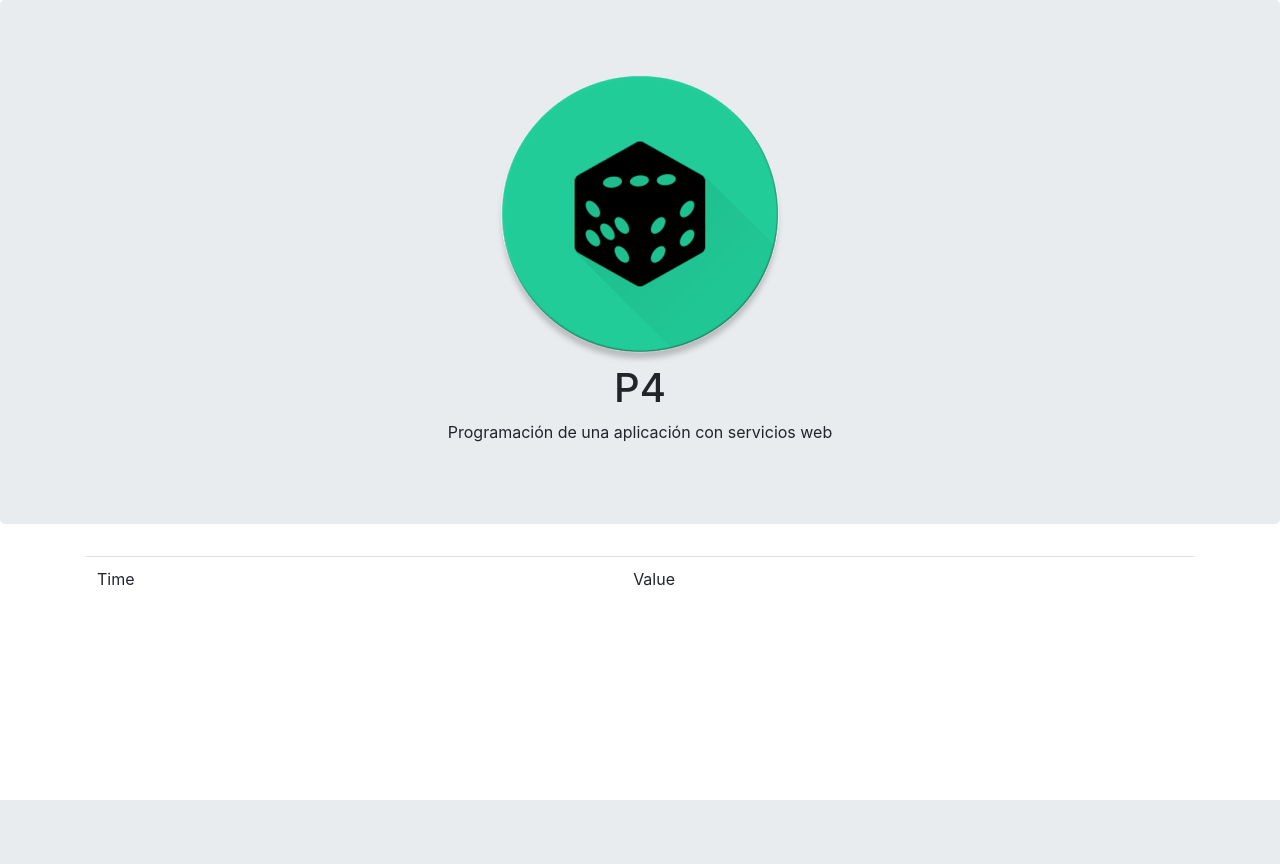
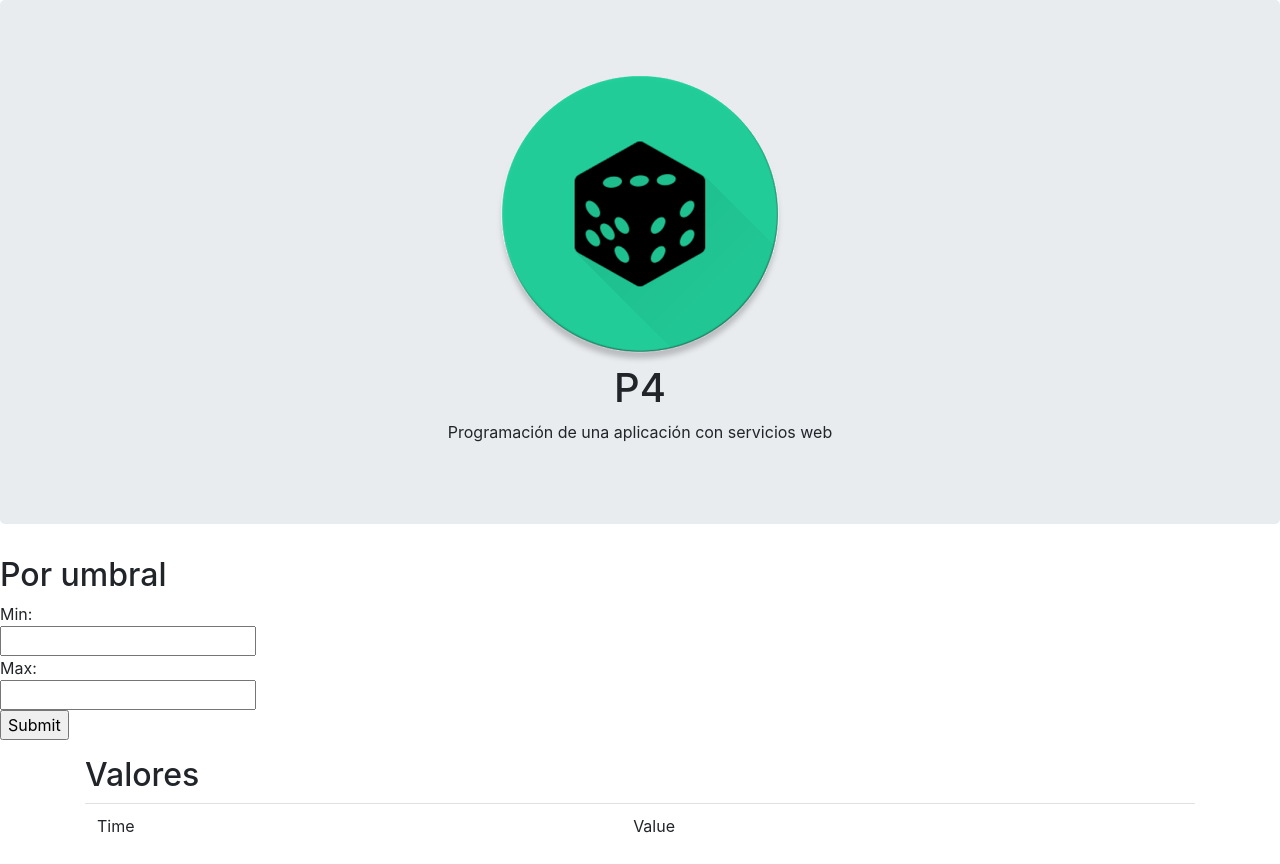
Before and after one commit to junquera/P4-TSR, a Flask app: template src/templates/index.html in a window 1280 px wide. Before the commit the page ends 800 px from the top, so only its background shows below. Run offline with Flask 2, Linux system fonts and the light colour scheme; the template is opened without the code that fills it, so the values that code supplies are empty; parts of the project's set-up code (start-up, migrations or seed data) failed here and were passed over; some libraries are stand-ins or nearby versions.

Commit message:
Threshold values

```diff
--- a/src/app.py
+++ b/src/app.py
@@ -6,13 +6,17 @@ from obtain import get_a_value
 
 import time
 
+import datetime
+
 db = Almacenamiento()
 
 app = Flask(__name__)
 
 def format_datetime(value, format='medium'):
-    return value
-
+    try:
+        return str(datetime.datetime.strptime(value, "UTC"))
+    except:
+        return value
 app.jinja_env.filters['datetime'] = format_datetime
 
 cron = Cron()
@@ -20,12 +24,32 @@ cron = Cron()
 def save_value():
     db.add_value(get_a_value())
 
-@app.route('/')
+@app.route('/', methods=['POST', 'GET'])
 def index():
     args = {
         't': time.time,
-        'values': db.get_all()
+        'method': request.method
     }
+    if request.method == 'GET':
+        args['values'] = db.get_all()
+    elif request.method == 'POST':
+
+        if 'max_threshold' in request.form:
+            max_threshold = request.form['max_threshold']
+
+        if 'min_threshold' in request.form:
+            min_threshold = request.form['min_threshold']
+
+        threshhold_values = db.get_by_threshold(max=max_threshold, min=min_threshold)
+        result_values = []
+        if 'min' in threshhold_values:
+            result_values += threshhold_values['min']
+        if 'max' in threshhold_values:
+            result_values += threshhold_values['max']
+        print(result_values)
+        args['values'] = result_values
+
+
     return render_template('index.html', **args)
 
 if __name__ == "__main__":
--- a/src/templates/index.html
+++ b/src/templates/index.html
@@ -22,11 +22,19 @@
 <!-- TODO DATO 4: En lugar de umbral histórico, leer datos hasta que lo supere y contestar con SSE o web pusher -->
 <!-- TODO Multiusuario (+ oauth O-O ) -->
 <!-- TODO En lugar de VM, docker -->
-
+    <form action="/" method="post">
+      <h2>Por umbral</h2>
+      Min:<br>
+      <input name="min_threshold" type="number"></input><br>
+      Max:<br>
+      <input name="max_threshold" type="number"></input><br>
+      <input type="submit">
+    </form>
     <div class="container">
       <!-- <div>
         <b>{{ t() }}</b>
       </div> -->
+      <h2>Valores</h2>
       <table class="table table-striped">
         <thead>
           <tr>
```
Also changed, not shown: src/almacenamiento.py (+23 -7 lines).
